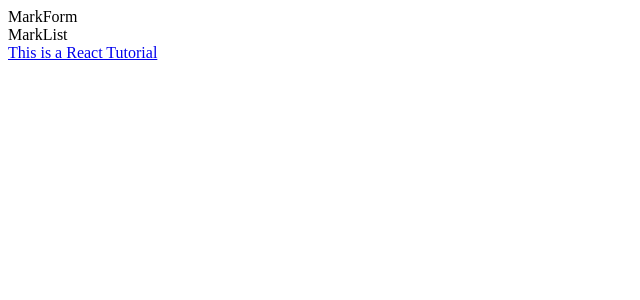
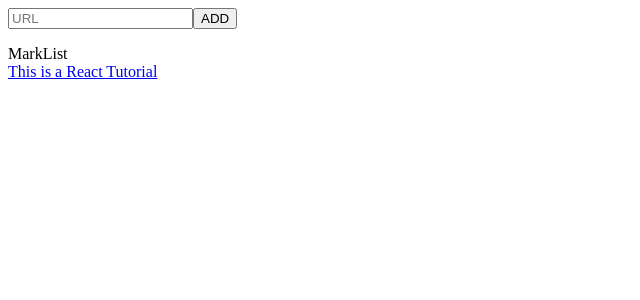
Before and after one commit to cbiggans/ReactPractice01, a React (Create React App) app: page / in a window 1280 px wide. Shown: the top 300 px of the page, without its empty margins (0-640 px from the left). Built offline with nearby package versions, Linux system fonts and the light colour scheme.

Commit message:
Add form to MarkForm & have sample callbacks

```diff
--- a/src/components/MarkContainer.js
+++ b/src/components/MarkContainer.js
@@ -8,7 +8,7 @@ class MarkContainer extends React.Component{
   render() {
     return (
       <div>
-        <MarkForm />
+        <MarkForm nextMark={this.props.nextMark} />
         <MarkList marks={this.props.marks} />
       </div>
     )
--- a/src/components/MarkForm.js
+++ b/src/components/MarkForm.js
@@ -2,7 +2,16 @@ import React from 'react'
 
 
 function MarkForm(props) {
-  return <div>MarkForm</div>
+  return (
+    <form onSubmit={(e) => {console.log('form submitted')}}>
+      <input type='text'
+             name='url'
+             value={props.nextMark.url}
+             placeholder='URL'
+             onChange={(e) => {console.log('Changed url')}} />
+      <button type='submit'>ADD</button>
+    </form>
+  )
 }
 
 export default MarkForm
```
